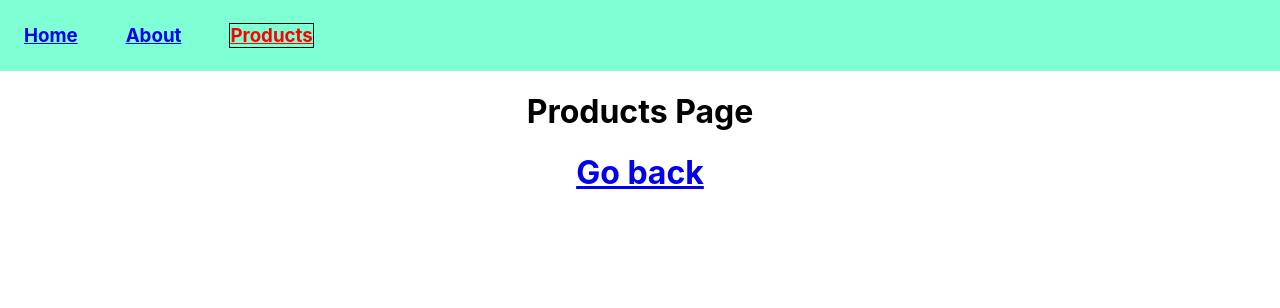
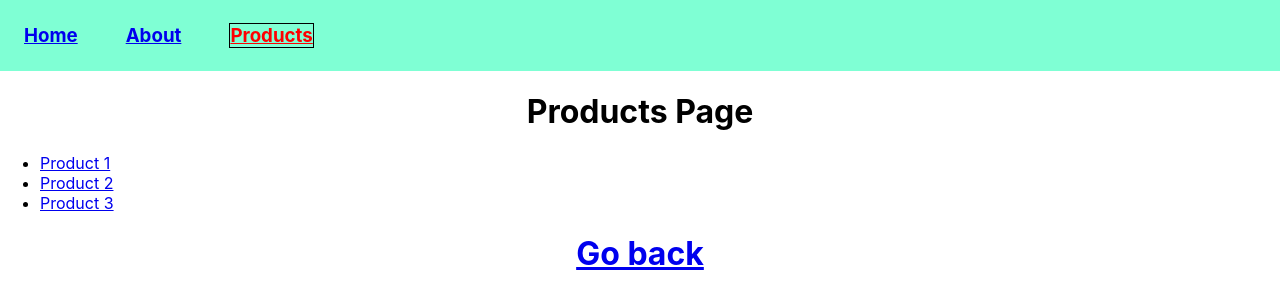
Before and after one commit to provks/react18, a React (Create React App) app in the folder router/router-app/: page /products in a window 1280 px wide. Shown: the top 308 px of the page. Built offline with nearby package versions, Linux system fonts and the light colour scheme.

Commit message:
add dynamic routes

```diff
--- a/router/router-app/src/pages/Product.js
+++ b/router/router-app/src/pages/Product.js
@@ -6,6 +6,17 @@ function Product() {
     <>
       {/* <Navbar/> */}
       <h1>Products Page</h1>
+      <ul>
+        <li>
+        <Link to="p1">Product 1</Link>
+        </li>
+        <li>
+        <Link to="p2">Product 2</Link>
+        </li>
+        <li>
+        <Link to="p3">Product 3</Link>
+        </li>
+      </ul>
       <h1><Link to="/">Go back </Link></h1>
     </>
   )
--- /dev/null
+++ b/router/router-app/src/pages/ProductDetails.js
@@ -0,0 +1,17 @@
+import React from 'react'
+import { useParams } from 'react-router-dom'
+
+function ProductDetails() {
+    // const param = useParams();
+    const {id} = useParams();
+    // console.log('param', param)
+    // console.log('param.productId', param.productId)
+  return (
+    <>
+        <h1>ProductDetails</h1>
+        <p>{id}</p>
+    </>
+  )
+}
+
+export default ProductDetails
```
Also changed, not shown: router/router-app/src/App.js (+6 -1 lines).
